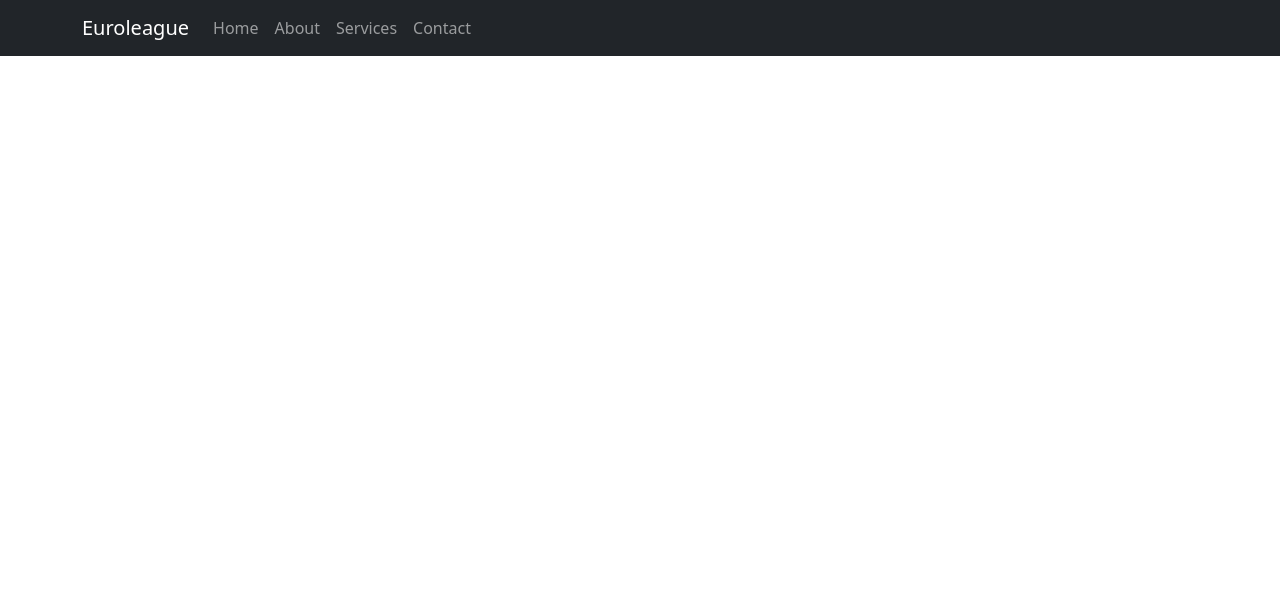
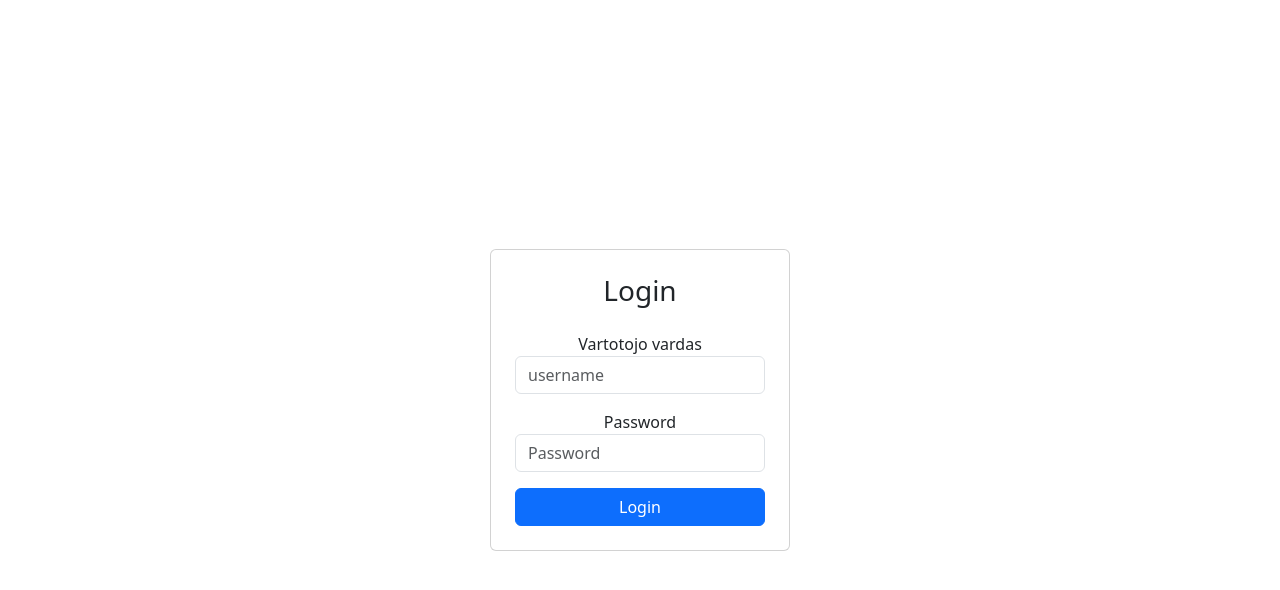
Before and after one commit to JuZeko/euroleagueGame, a React (Create React App) app in the folder euro-front/: page / in a window 1280 px wide. Shown: the top 590 px of the page. Built offline with nearby package versions, Linux system fonts and the light colour scheme.

Commit message:
first call to backend

```diff
--- a/euro-front/package.json
+++ b/euro-front/package.json
@@ -6,7 +6,10 @@
     "@testing-library/jest-dom": "^5.17.0",
     "@testing-library/react": "^13.4.0",
     "@testing-library/user-event": "^13.5.0",
+    "axios": "^1.7.7",
+    "body-parser": "^1.20.3",
     "bootstrap": "^5.3.3",
+    "express": "^4.21.0",
     "react": "^18.3.1",
     "react-bootstrap": "^2.10.5",
     "react-dom": "^18.3.1",
--- a/euro-front/src/App.js
+++ b/euro-front/src/App.js
@@ -1,10 +1,10 @@
 import "./App.css";
-import Header from './components/header';
+import Login from './pages/loginPage';
 
 function App() {
   return (
     <div className="App">
-     <Header />
+     <Login />
     </div>
   );
 }
--- a/euro-front/src/components/header.js
+++ b/euro-front/src/components/header.js
@@ -9,10 +9,10 @@ const Header = () => {
         <Navbar.Toggle aria-controls="basic-navbar-nav" />
         <Navbar.Collapse id="basic-navbar-nav">
           <Nav className="ml-auto">
-            <Nav.Link href="#home">Home</Nav.Link>
-            <Nav.Link href="#about">About</Nav.Link>
-            <Nav.Link href="#services">Services</Nav.Link>
-            <Nav.Link href="#contact">Contact</Nav.Link>
+            <Nav.Link href="#home">Pagrindinis</Nav.Link>
+            <Nav.Link href="#about">Turnyre lentele</Nav.Link>
+            <Nav.Link href="#services">Spejimai</Nav.Link>
+            <Nav.Link href="#contact">Rungtynes</Nav.Link>
           </Nav>
         </Navbar.Collapse>
       </Container>
--- /dev/null
+++ b/euro-front/src/pages/loginPage.js
@@ -0,0 +1,57 @@
+import React, { useState } from "react";
+import "bootstrap/dist/css/bootstrap.min.css";
+import { userLogin } from "../services/userLogin";
+
+const Login = () => {
+  const [email, setEmail] = useState("");
+  const [password, setPassword] = useState("");
+
+  const handleSubmit = async (e) => {
+    e.preventDefault();
+    try {
+      const result = await userLogin();
+      console.log("Response:", result);
+    } catch (error) {
+      console.log("Error then sending data from json file:", error);
+    }
+  };
+
+  return (
+    <div className="d-flex justify-content-center align-items-center vh-100">
+      <div className="card p-4" style={{ width: "300px" }}>
+        <h3 className="text-center mb-4">Login</h3>
+        <form onSubmit={handleSubmit}>
+          <div className="form-group mb-3">
+            <label htmlFor="email">Vartotojo vardas</label>
+            <input
+              type="text"
+              className="form-control"
+              id="username"
+              placeholder="username"
+              value={email}
+              onChange={(e) => setEmail(e.target.value)}
+              required
+            />
+          </div>
+          <div className="form-group mb-3">
+            <label htmlFor="password">Password</label>
+            <input
+              type="password"
+              className="form-control"
+              id="password"
+              placeholder="Password"
+              value={password}
+              onChange={(e) => setPassword(e.target.value)}
+              required
+            />
+          </div>
+          <button type="submit" className="btn btn-primary w-100">
+            Login
+          </button>
+        </form>
+      </div>
+    </div>
+  );
+};
+
+export default Login;
--- /dev/null
+++ b/euro-front/src/services/userLogin.js
@@ -0,0 +1,15 @@
+export const userLogin = async () => {
+    try {
+      const response = await fetch(
+        "https://localhost:7012/WeatherForecast",
+        {
+          method: "GET",
+          headers: {
+            "Content-Type": "application/json",
+          },
+        }
+      );
+    } catch (error) {
+      console.error("Error:", error);
+    }
+  };
```
Also changed, not shown: 2 other files (tests, documents, lock files or other folders).
